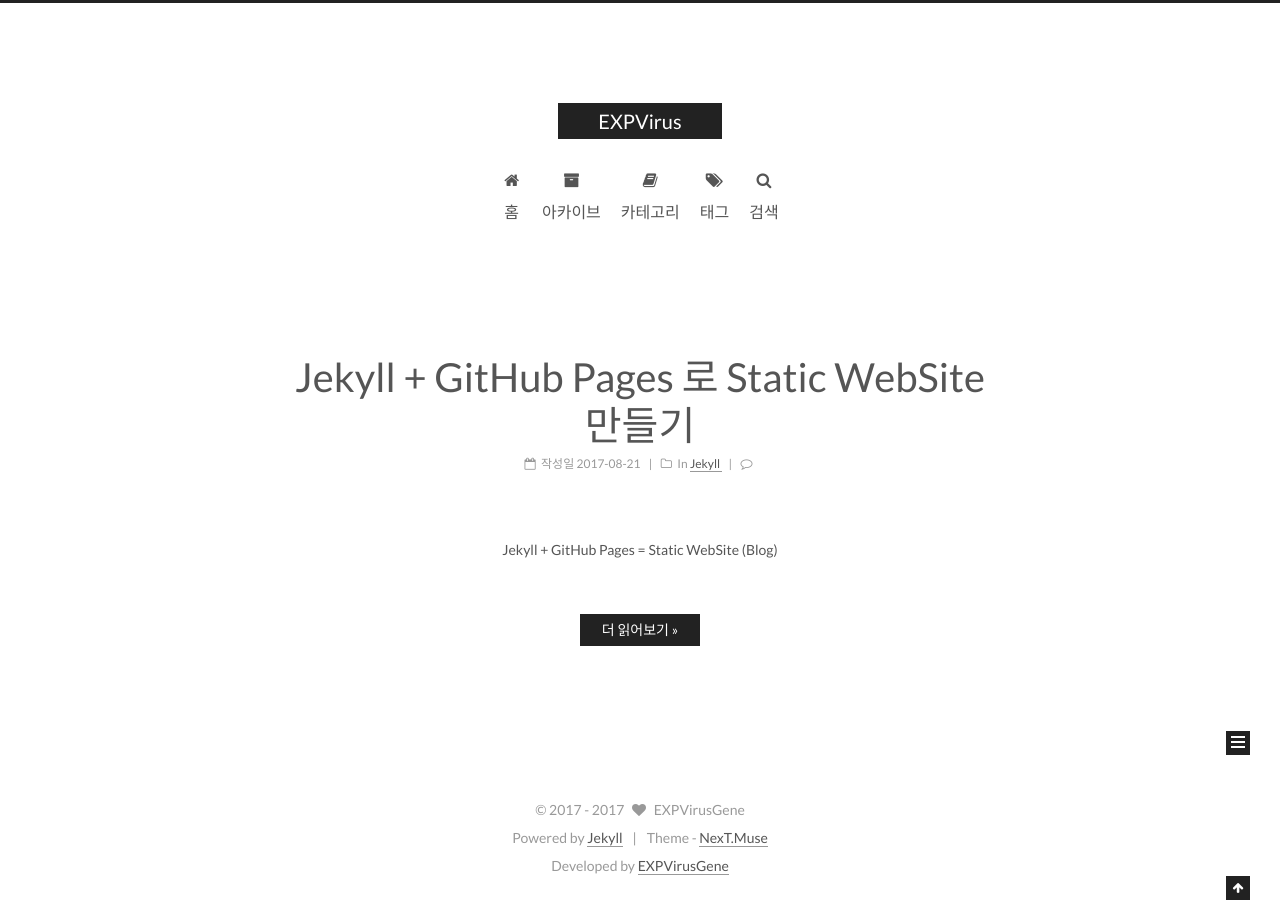
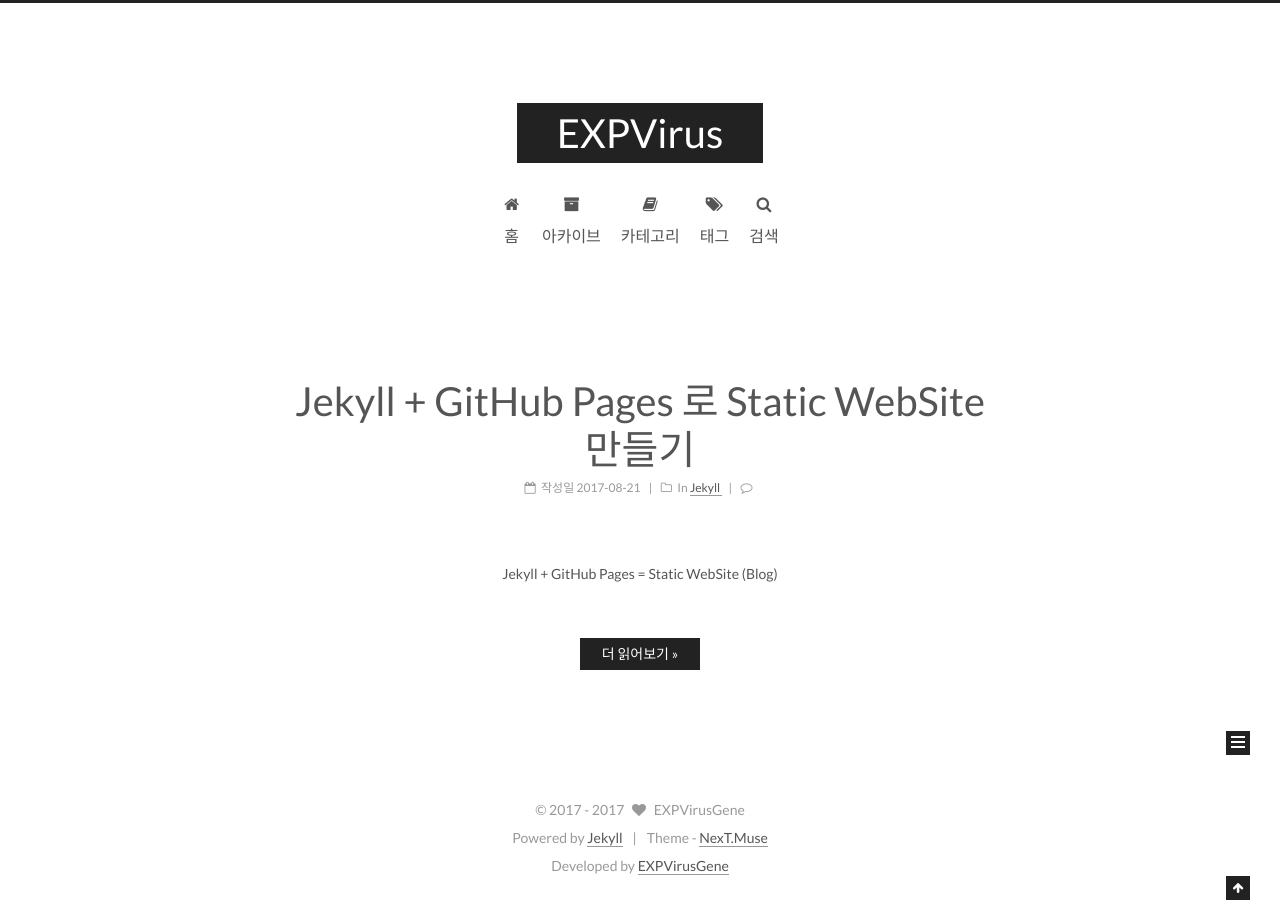
Before and after one commit to expVirusGene/expvirusgene.github.io, a Jekyll site: the page built from index.html, in a window 1280 px wide. Shown: the part 100-1000 px from the top of the page. Built offline with Jekyll 4.4.1, drawn with Linux system fonts in a browser that asks for light colours; the list of posts is cut into pages by our own code; comment, search, counter and statistics services are not loaded.

Commit message:
modify css; site-title.logo.font-resized

```diff
--- a/_sass/_common/components/header/site-meta.scss
+++ b/_sass/_common/components/header/site-meta.scss
@@ -25,7 +25,7 @@
 .site-title {
   display: inline-block;
   vertical-align: top;
-  line-height: 36px;
+  line-height: 1.5em;
   font-size: $logo-font-size;
   font-weight: normal;
   font-family: $font-family-logo;
--- a/_sass/_variables/base.scss
+++ b/_sass/_variables/base.scss
@@ -224,7 +224,7 @@
 $brand-hover-color              : white;
 $brand-bg                       : $black-deep;
 
-$logo-font-size                 : 20px;
+$logo-font-size                 : 40px;
 $logo-font-size                 : if(type-of(jekyll-config('font.logo.size')) == 'number', jekyll-config('font.logo.size') + px, $logo-font-size);
 
 $site-subtitle-color            : $grey-dark;
```
